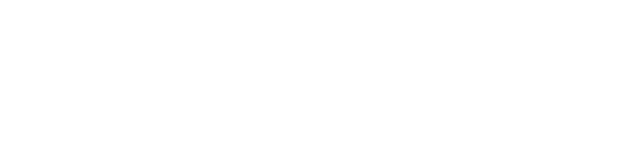
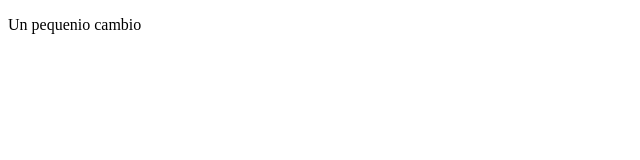
Before and after one commit to miusuarioamigo/testGit, a plain HTML site: page index.html in a window 1280 px wide. Shown: the whole page, without its empty margins (0-640 px from the left). Drawn offline with Linux system fonts and the light colour scheme.

Commit message:
un pequenio cambio

```diff
--- a/index.html
+++ b/index.html
@@ -7,6 +7,6 @@
     <title>Primera Pagina</title>
 </head>
 <body>
-
+	<p>Un pequenio cambio</p>
 </body>
 </html>
```
